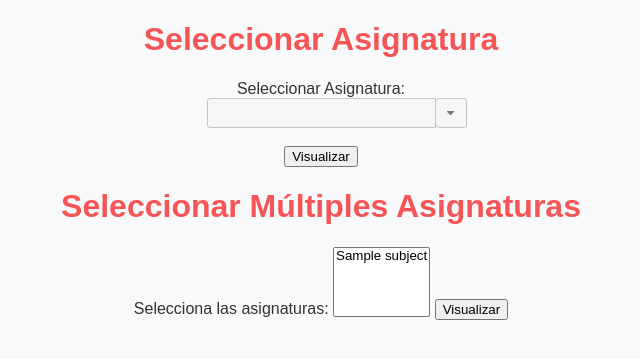
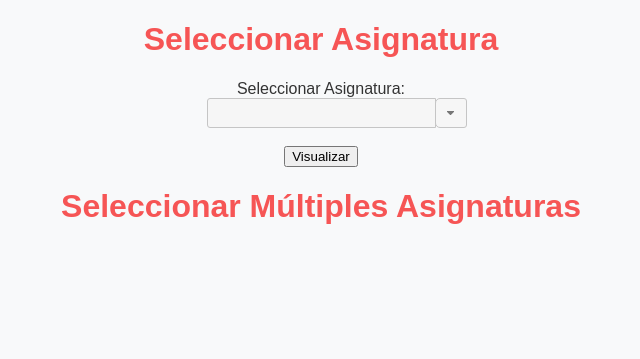
Before and after one commit to DAT-ETSIT/caliDAT, a Flask app: template templates/select_subject.html in a window 1280 px wide. Shown: the top 359 px of the page, without its empty margins (319-959 px from the left). Run offline with Flask 3, Linux system fonts and the light colour scheme; the template is opened without the code that fills it: most values are stand-ins (such as "Sample title", 1, 10 or a date in 2020); some libraries are stand-ins or nearby versions.

Commit message:
Removed form for multiple subjects

```diff
--- a/templates/select_subject.html
+++ b/templates/select_subject.html
@@ -163,17 +163,6 @@
         <input type="submit" value="Visualizar">
     </form>
     <h1>Seleccionar Múltiples Asignaturas</h1>
-
-    <!-- Formulario para seleccionar múltiples asignaturas -->
-    <form action="/{{ year }}/{{ degree }}/visualize_multiple_subjects" method="get">
-        <label for="subjects">Selecciona las asignaturas:</label>
-        <select name="subjects" id="subjects" multiple>
-            {% for subject in subjects %}
-            <option value="{{ subject.subject_code }}">{{ subject.subject_name }}</option>
-            {% endfor %}
-        </select>
-        <input type="submit" value="Visualizar">
-    </form>
 </body>
 
 
```
